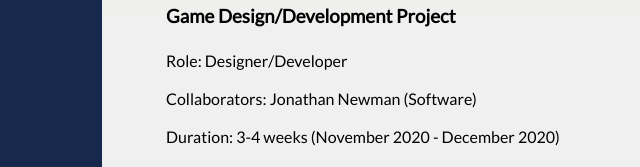
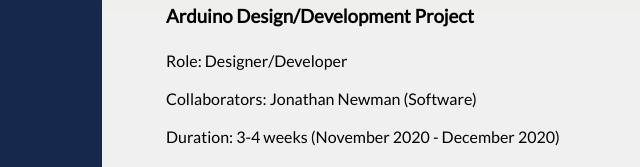
Before and after one commit to Kybre/kybre.github.io, a plain HTML site: page mine-diamonds.html in a window 1280 px wide. Shown: the part 565-732 px from the top of the page, 138-778 px from the left. Drawn offline with Linux system fonts and the light colour scheme.

Commit message:
fixed typo on arduino page

```diff
--- a/mine-diamonds.html
+++ b/mine-diamonds.html
@@ -33,7 +33,7 @@
       <img src="img/MineDiamonds/MineDiamonds.png" alt="Image of Mine Diamonds Application" id="proj-header">
       <div class="proj">
         <h1 id="proj-title">Mine Diamonds</h1>
-        <h3 id="proj-cat">Game Design/Development Project</h3>
+        <h3 id="proj-cat">Arduino Design/Development Project</h3>
         Role: Designer/Developer <br><br>
         Collaborators: Jonathan Newman (Software) <br><br>
         Duration: 3-4 weeks (November 2020 - December 2020) <br><br>
```
